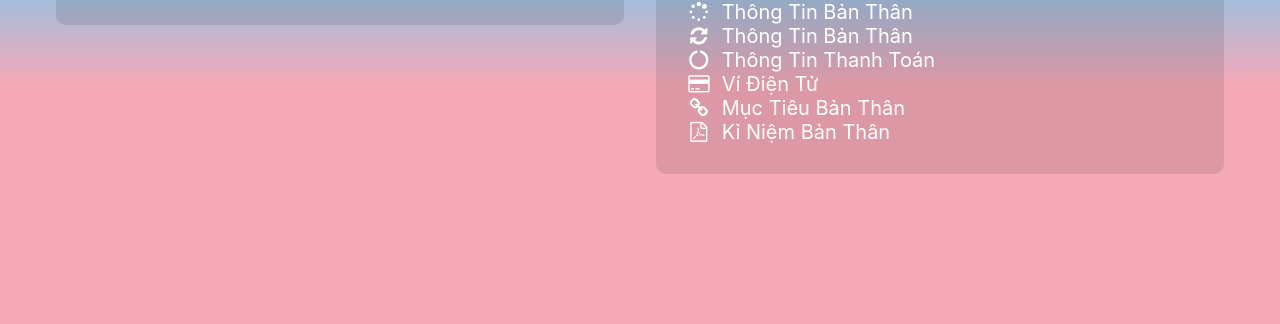
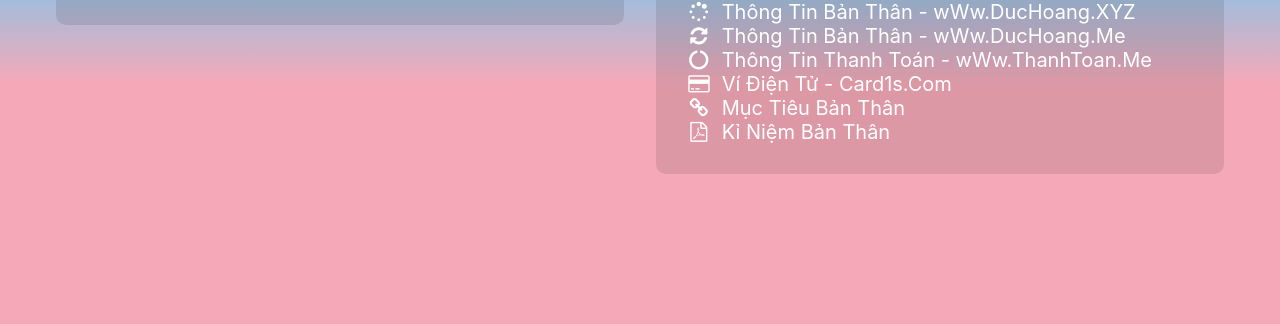
Before and after one commit to babyclouds/babyclouds.github.io, a plain HTML site: page index.html in a window 1280 px wide. Shown: the part 476-800 px from the top of the page. Drawn offline with nearby package versions, Linux system fonts and the light colour scheme.

Commit message:
Update index.html

```diff
--- a/index.html
+++ b/index.html
@@ -145,10 +145,10 @@
 <div class='link'><span class='fa fa-pinterest fa-fw'></span><a href='https://www.pinterest.com/'>Pinterest - Vũ Đức Hoàng</a></div>
 <div class='link'><span class='fa fa-soundcloud fa-fw'></span><a href='https://www.soundcloud.com/'>Soundcloud - Vũ Đức Hoàng</a></div>
 <span id='services'>Website</span>
-<div class='link'><span class='fa fa-spinner fa-spin'></span><a href='https://hoangcoin.blogspot.com/'>Thông Tin Bản Thân</a></div>
-<div class='link'><span class='fa fa-refresh fa-spin'></span><a href='https://duchoangme.blogspot.com/'>Thông Tin Bản Thân</a></div>
-<div class='link'><span class='fa fa-circle-o-notch fa-spin'></span><a href='https://thanhtoan.me/'>Thông Tin Thanh Toán</a></div>
-<div class='link'><span class='fa fa-credit-card'></span><a href='https://card1s.com/'>Ví Điện Tử</a></div>
+<div class='link'><span class='fa fa-spinner fa-spin'></span><a href='https://hoangcoin.blogspot.com/'>Thông Tin Bản Thân - wWw.DucHoang.XYZ</a></div>
+<div class='link'><span class='fa fa-refresh fa-spin'></span><a href='https://duchoangme.blogspot.com/'>Thông Tin Bản Thân - wWw.DucHoang.Me</a></div>
+<div class='link'><span class='fa fa-circle-o-notch fa-spin'></span><a href='https://thanhtoan.me/'>Thông Tin Thanh Toán - wWw.ThanhToan.Me</a></div>
+<div class='link'><span class='fa fa-credit-card'></span><a href='https://card1s.com/'>Ví Điện Tử - Card1s.Com</a></div>
 <div class='link'><span class='fa fa-link'></span><a href='https://link.leanhduc.pro.vn/'>Mục Tiêu Bản Thân</a></div>
 <div class='link'><span class='fa fa-file-pdf-o'></span><a href='https://elearning.leanhduc.pro.vn/'>Kỉ Niệm Bản Thân</a></div>
 </div>
```
